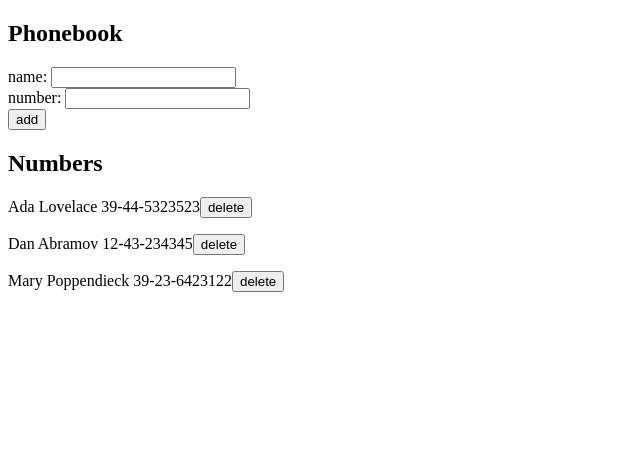
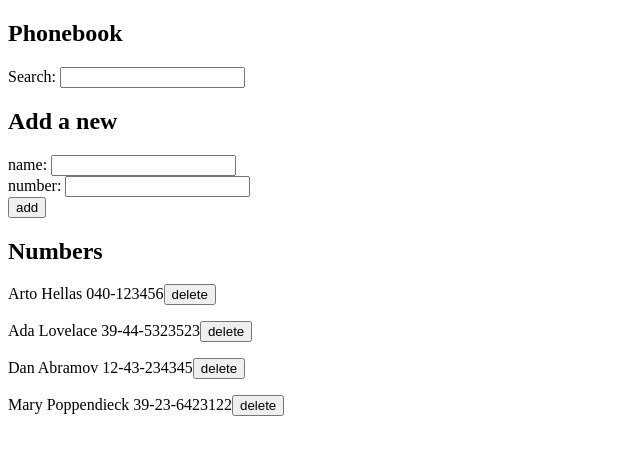
Before and after one commit to A0ak/Part2, a React (Vite) app: page / in a window 1280 px wide. Shown: the top 454 px of the page, without its empty margins (0-640 px from the left). Built offline with nearby package versions, Linux system fonts and the light colour scheme; data requests are answered from the project's data file.

Commit message:
exercise 2.16

```diff
--- a/db.json
+++ b/db.json
@@ -1,5 +1,10 @@
 {
   "persons": [
+    {
+      "name": "Arto Hellas",
+      "number": "040-123456",
+      "id": 1
+    },
     {
       "name": "Ada Lovelace",
       "number": "39-44-5323523",
--- a/src/App.jsx
+++ b/src/App.jsx
@@ -1,10 +1,13 @@
 import { useState, useEffect } from 'react'
 import personService from './api'
+import './index.css';
 
 const App = () => {
   const [persons, setPersons] = useState([])
   const [newName, setNewName] = useState('')
   const [newNumber, setNewNumber] = useState('')
+  const [notification, setNotification] = useState(null);
+  const [search, setSearch] = useState('');
 
   useEffect(() => {
     personService.getAll().then(response => {
@@ -18,6 +21,10 @@ const App = () => {
 
   const handleNumberChange = (event) => {
     setNewNumber(event.target.value)
+  }
+
+  const handleSearchChange = (event) => {
+    setSearch(event.target.value);
   }
 
   const addName = (event) => {
@@ -37,6 +44,10 @@ const App = () => {
             setPersons(persons.map(person => person.id !== existingPerson.id ? person : response.data))
             setNewName('')
             setNewNumber('')
+            setNotification(`Updated ${newName}`);
+            setTimeout(() => {
+              setNotification(null);
+            }, 5000);
           })
       }
     } else {
@@ -45,22 +56,40 @@ const App = () => {
           setPersons(persons.concat(response.data))
           setNewName('')
           setNewNumber('')
+          setNotification(`Added ${newName}`);
+          setTimeout(() => {
+            setNotification(null);
+          }, 5000);
         })
     }
   }
 
   const deleteName = (id) => {
+    const personToDelete = persons.find(person => person.id === id);
     if (window.confirm("Do you really want to delete this person?")) {
       personService.deletePerson(id)
         .then(() => {
           setPersons(persons.filter(person => person.id !== id))
+          setNotification(`Deleted ${personToDelete.name}`);
+          setTimeout(() => {
+            setNotification(null);
+          }, 5000);
         })
     }
-  }
+  };
+
+  const filteredPersons = persons.filter(person =>
+    person.name.toLowerCase().includes(search.toLowerCase())
+  );
 
   return (
     <div>
       <h2>Phonebook</h2>
+      {notification && <div className="notification">{notification}</div>}
+      <div>
+        Search: <input value={search} onChange={handleSearchChange} /> {/* arama alanını ekle */}
+      </div>
+      <h2>Add a new</h2>
       <form onSubmit={addName}>
         <div>
           name: <input value={newName} onChange={handleNameChange} />
@@ -74,7 +103,7 @@ const App = () => {
       </form>
       <h2>Numbers</h2>
       <div>
-        {persons.map((person) =>
+        {filteredPersons.map((person) =>
           <p key={person.id}>
             {person.name} {person.number}
             <button onClick={() => deleteName(person.id)}>delete</button>
--- a/src/api.js
+++ b/src/api.js
@@ -1,21 +1,27 @@
 import axios from 'axios'
 
+
 const baseUrl = 'http://localhost:3001/persons'
+
 
 const getAll = () => {
     return axios.get(baseUrl)
 }
 
+
 const create = (newObject) => {
     return axios.post(baseUrl, newObject)
 }
+
 
 const deletePerson = (id) => {
     return axios.delete(`${baseUrl}/${id}`)
 }
 
+
 const update = (id, newObject) => {
     return axios.put(`${baseUrl}/${id}`, newObject)
 }
 
+
 export default { getAll, create, deletePerson, update }
--- /dev/null
+++ b/src/index.css
@@ -0,0 +1,8 @@
+.notification {
+    color: white;
+    background-color: green;
+    border-radius: 5px;
+    padding: 10px;
+    margin: 10px 0;
+    text-align: center;
+}
```
Also changed, not shown: 1 other file (tests, documents, lock files or other folders).
